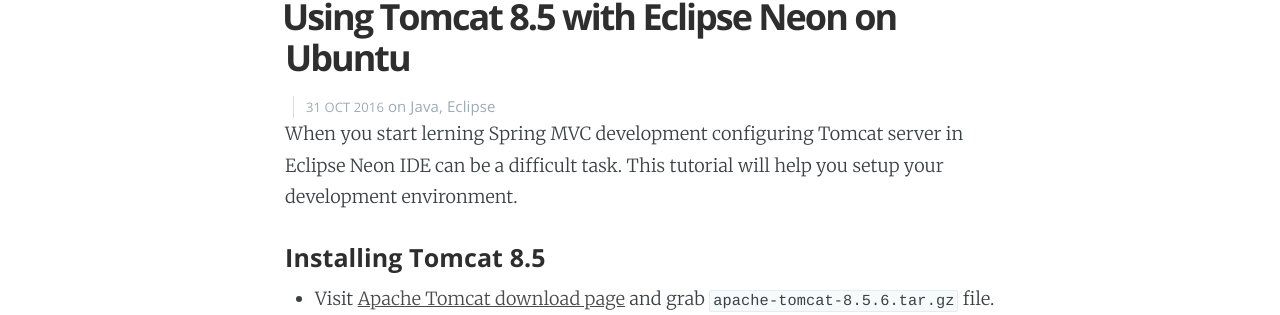
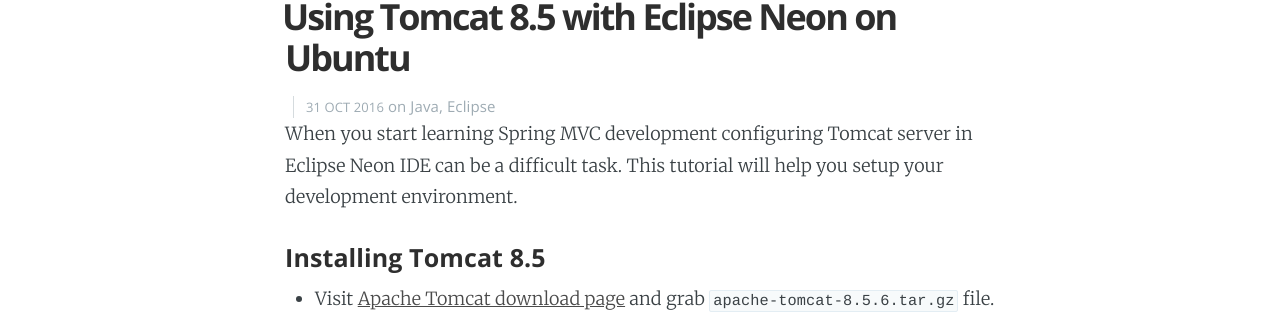
Before and after one commit to marcin-chwedczuk/_blog, a Jekyll site: the page built from _posts/2016-10-31-using-tomcat-8.5-with-eclipse-neon.md, in a window 1280 px wide and 900 px high, scrolled down 501 px. Shown: the part 138-453 px from the top of the window. Built offline with Jekyll 4.4.1, drawn with Linux system fonts in a browser that asks for light colours; nearby versions of some CDN libraries; comment, search, counter and statistics services are not loaded; some of the changed text lies outside the part shown.

Commit message:
Tomcat spelling errors

```diff
--- a/_posts/2016-10-31-using-tomcat-8.5-with-eclipse-neon.md
+++ b/_posts/2016-10-31-using-tomcat-8.5-with-eclipse-neon.md
@@ -11,7 +11,7 @@
 disqus: true
 ---
 
-When you start lerning Spring MVC development configuring
+When you start learning Spring MVC development configuring
 Tomcat server in Eclipse Neon IDE can be a difficult task.
 This tutorial will help you setup your development environment.
 
```
Also changed, not shown: other parts of _posts/2016-10-31-using-tomcat-8.5-with-eclipse-neon.md (+2 -2 lines).
